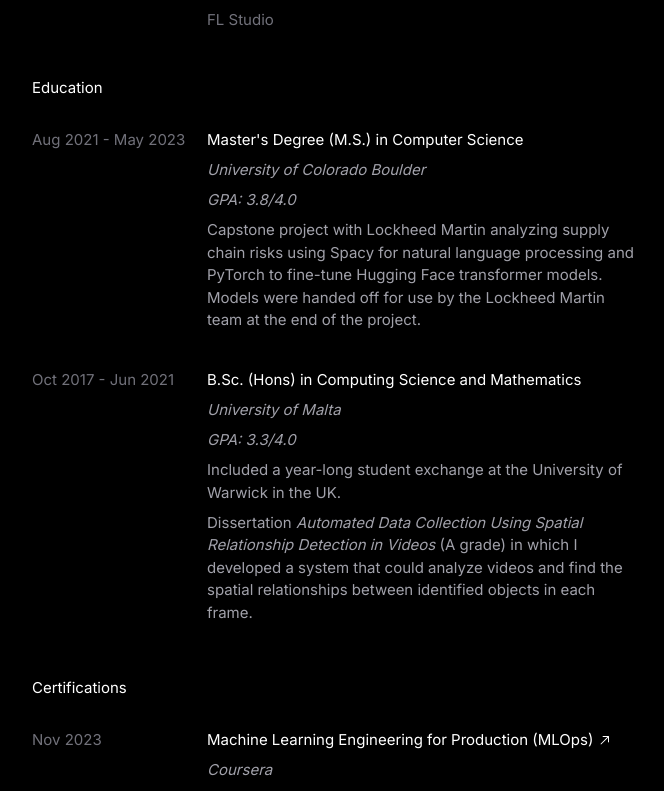
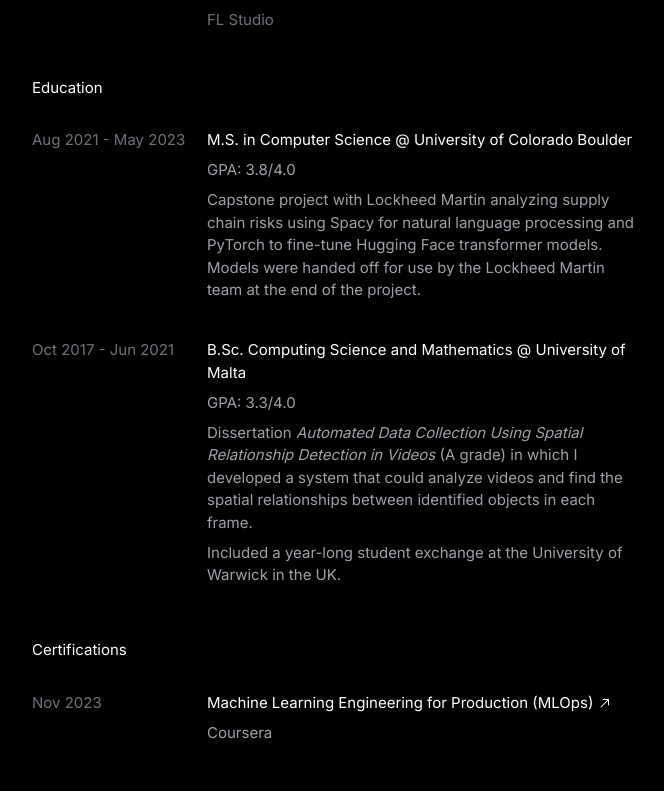
Before and after one commit to martinbartolo/resume-website, a Next.js app: page / in a window 1280 px wide. Shown: the part 1261-2052 px from the top of the page, without its empty margins (303-967 px from the left). Built offline with nearby package versions, Linux system fonts and the light colour scheme.

Commit message:
Remove italics and update education content

```diff
--- a/app/content/education.json
+++ b/app/content/education.json
@@ -1,7 +1,7 @@
 [
   {
     "date": "Aug 2021 - May 2023",
-    "degree": "Master's Degree (M.S.) in Computer Science",
+    "degree": "M.S. in Computer Science",
     "extras": [
       "Capstone project with Lockheed Martin analyzing supply chain risks using Spacy for natural language processing and PyTorch to fine-tune Hugging Face transformer models. Models were handed off for use by the Lockheed Martin team at the end of the project."
     ],
@@ -10,10 +10,10 @@
   },
   {
     "date": "Oct 2017 - Jun 2021",
-    "degree": "B.Sc. (Hons) in Computing Science and Mathematics",
+    "degree": "B.Sc. Computing Science and Mathematics",
     "extras": [
-      "Included a year-long student exchange at the University of Warwick in the UK.",
-      "Dissertation [*Automated Data Collection Using Spatial Relationship Detection in Videos*](https://github.com/martin-bartolo/spatial-relationship-detection-bsc-final-year-project/blob/master/Short-Review-Paper.pdf) (A grade) in which I developed a system that could analyze videos and find the spatial relationships between identified objects in each frame."
+      "Dissertation [*Automated Data Collection Using Spatial Relationship Detection in Videos*](https://github.com/martin-bartolo/spatial-relationship-detection-bsc-final-year-project/blob/master/Short-Review-Paper.pdf) (A grade) in which I developed a system that could analyze videos and find the spatial relationships between identified objects in each frame.",
+      "Included a year-long student exchange at the University of Warwick in the UK."
     ],
     "gpa": "3.3/4.0",
     "school": "University of Malta"
--- a/app/page.tsx
+++ b/app/page.tsx
@@ -95,9 +95,10 @@
             >
               <Date>{item.date}</Date>
               <div className="flex w-full flex-col gap-2">
-                <Title>{item.degree}</Title>
-                <p className="italic">{item.school}</p>
-                <p className="italic">GPA: {item.gpa}</p>
+                <Title>
+                  {item.degree} @ {item.school}
+                </Title>
+                <p>GPA: {item.gpa}</p>
                 <ul>
                   {item.extras.map((extra, extra_index) => (
                     <li key={extra_index}>
@@ -122,7 +123,7 @@
               <Date>{item.date}</Date>
               <div className="flex w-full flex-col gap-2">
                 <Title link={item.link}>{item.title}</Title>
-                <p className="italic">{item.institution}</p>
+                <p>{item.institution}</p>
               </div>
             </div>
           ))}
```
Also changed, not shown: 1 other file (tests, documents, lock files or other folders).
